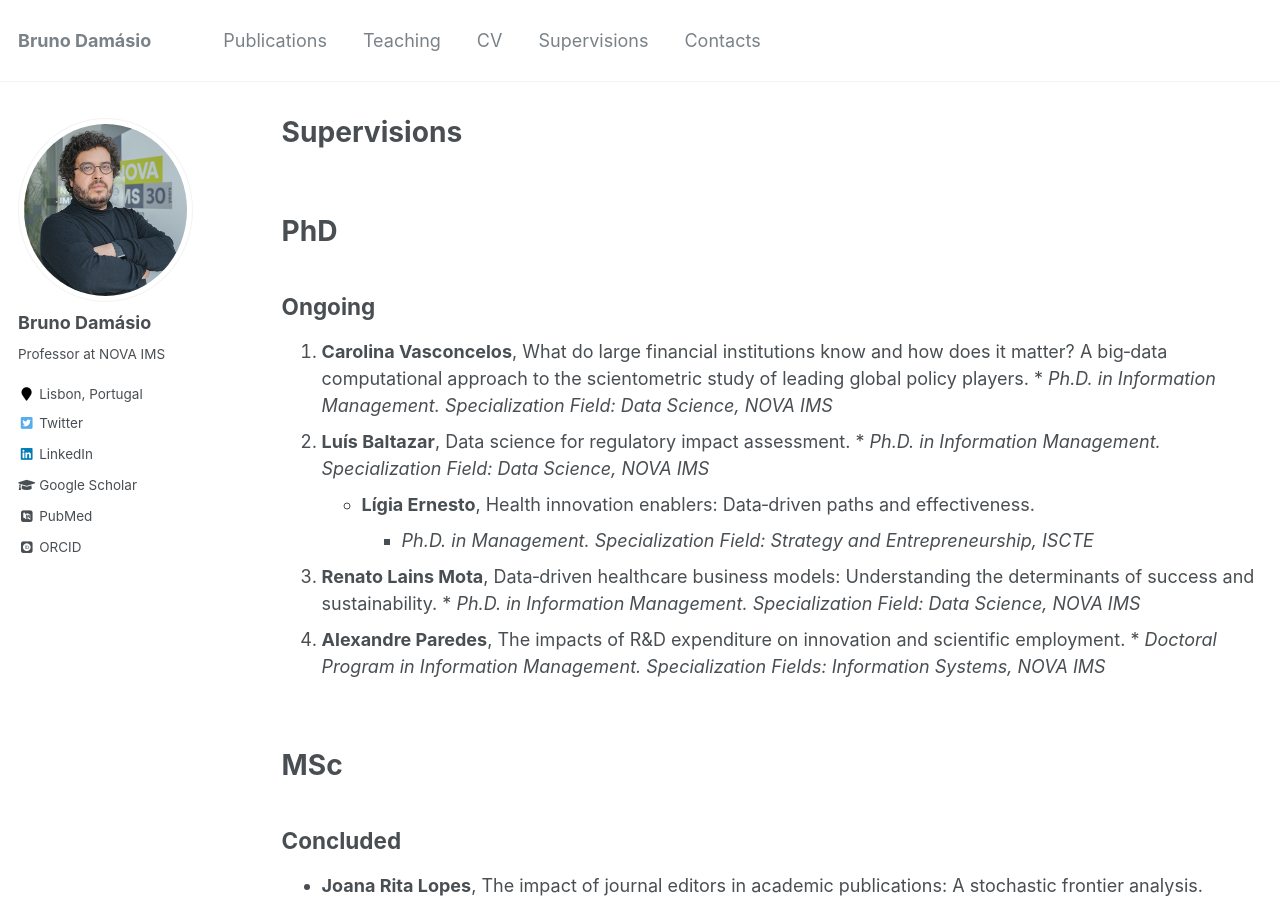
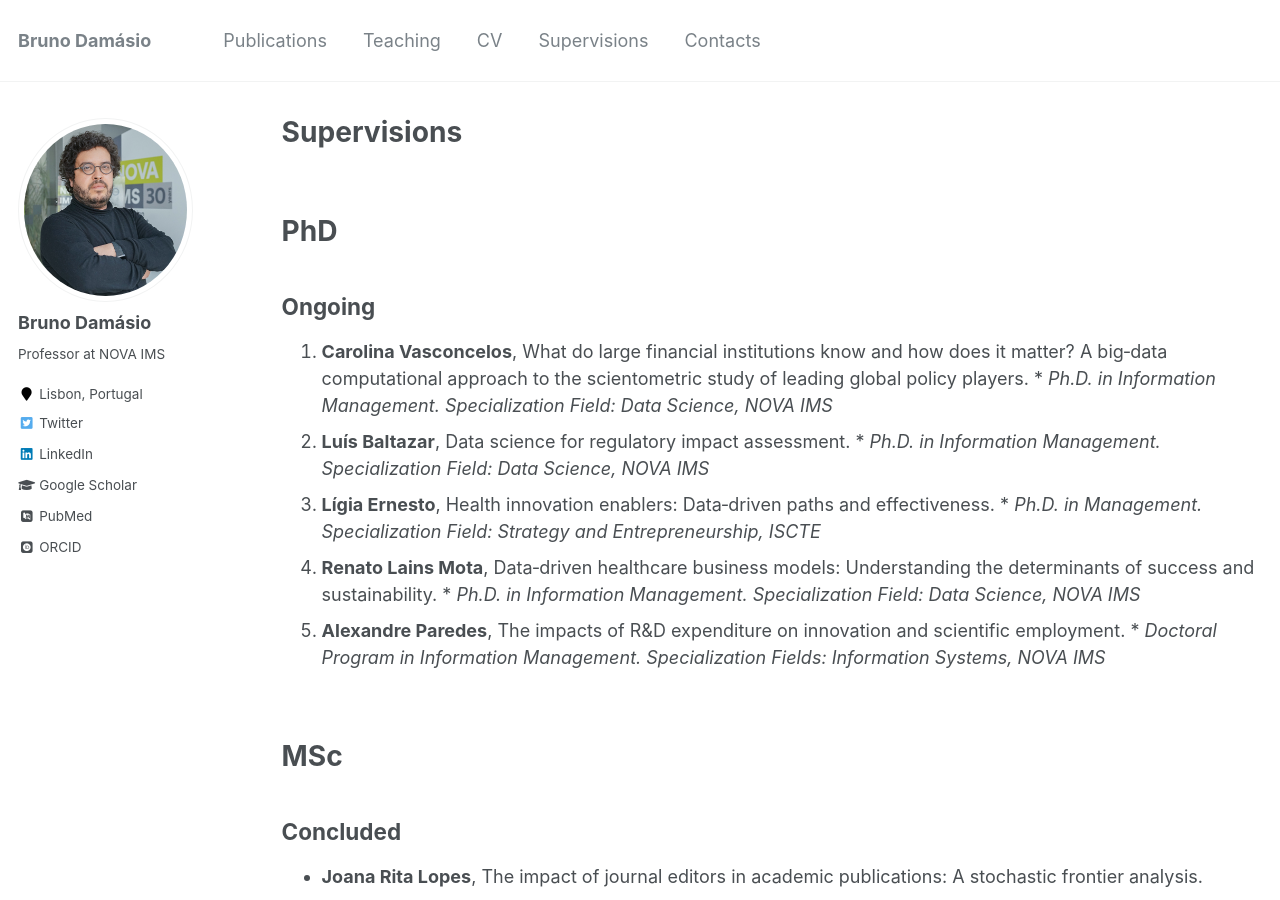
Before and after one commit to damasiob/damasiob.github.io, a Jekyll site: the page built from _pages/orietation.md, in a window 1280 px wide and 900 px high. Built offline with Jekyll 4.4.1, drawn with Linux system fonts in a browser that asks for light colours; some web fonts are replaced; part of the change alters nothing that is shown.

```diff
--- a/_pages/orietation.md
+++ b/_pages/orietation.md
@@ -21,12 +21,12 @@ big‑data computational approach to the scientometric study of leading global p
     * *Ph.D. in Information Management. Specialization Field: Data Science, NOVA IMS*
   2. **Luís Baltazar**, Data science for regulatory impact assessment.
     * *Ph.D. in Information Management. Specialization Field: Data Science, NOVA IMS*
-  * **Lígia Ernesto**, Health innovation enablers: Data‑driven paths and effectiveness.
+  3. **Lígia Ernesto**, Health innovation enablers: Data‑driven paths and effectiveness.
     * *Ph.D. in Management. Specialization Field: Strategy and Entrepreneurship, ISCTE*
-  3. **Renato Lains Mota**, Data‑driven healthcare business models: Understanding the determinants
+  4. **Renato Lains Mota**, Data‑driven healthcare business models: Understanding the determinants
 of success and sustainability.
     * *Ph.D. in Information Management. Specialization Field: Data Science, NOVA IMS*
-  4. **Alexandre Paredes**, The impacts of R&D expenditure on innovation and scientific employment.
+  5. **Alexandre Paredes**, The impacts of R&D expenditure on innovation and scientific employment.
     * *Doctoral Program in Information Management. Specialization Fields: Information Systems, NOVA IMS*
 
 <br>
```
